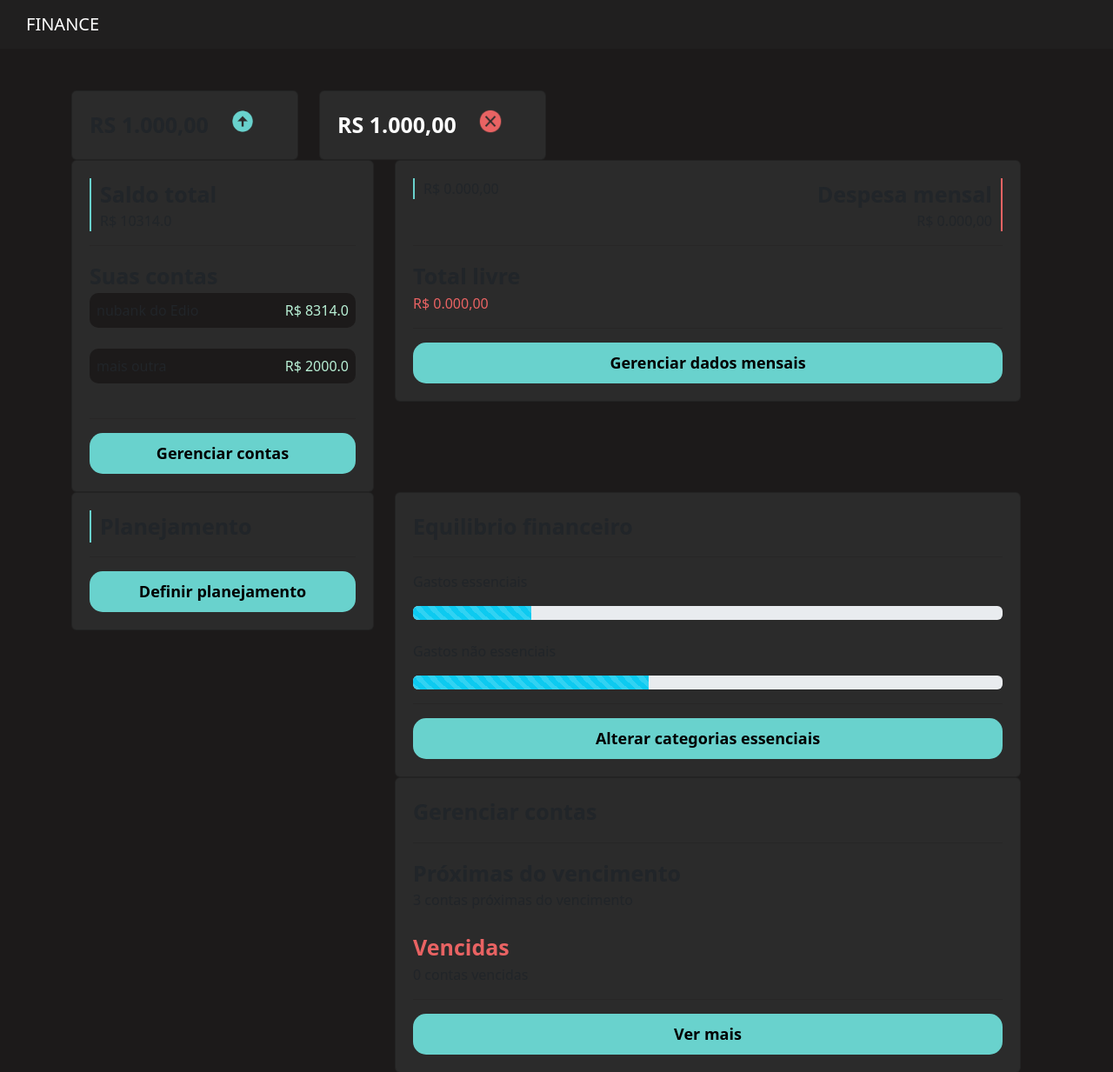
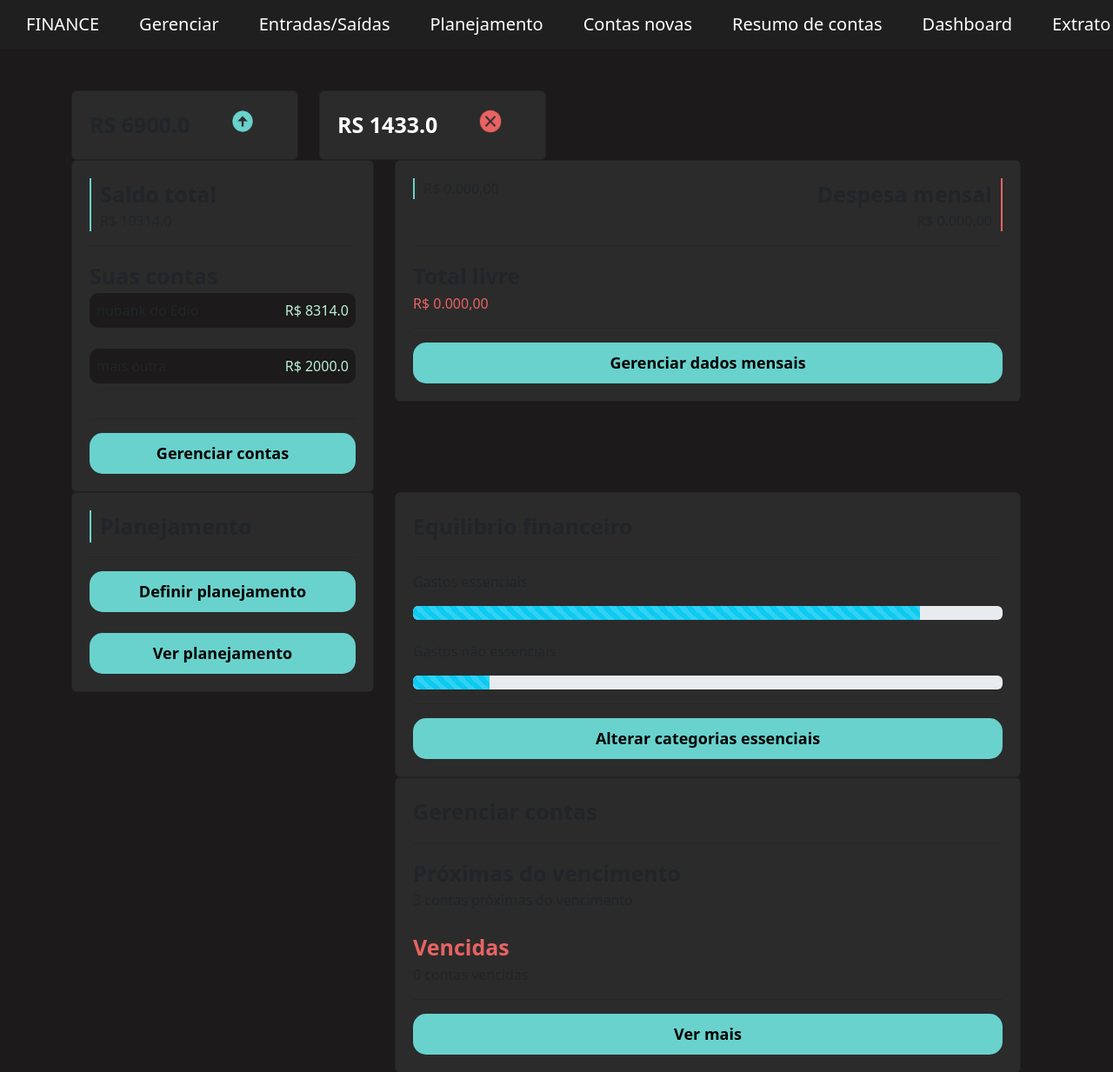
Before and after one commit to EdioHub/Finance_django, a Django app: page /perfil/home/ in a window 1280 px wide. Shown: the top 1233 px of the page at 87% size. Run offline with Django 3.2, Linux system fonts and the light colour scheme; data comes from the database, SQL or seed files in the repository; both versions use the stored data as it was after the commit.

Commit message:
versão com menu

```diff
--- a/perfil/templates/home.html
+++ b/perfil/templates/home.html
@@ -9,11 +9,11 @@
         <br>
         <div class="row">
             <div class="col-md-3">
-                <a style="text-decoration: none; color:white;" href="#">
+                <a style="text-decoration: none; color:white;" href="{% url 'novo_valor' %}">
                     <div class="card">
                         <div class="row">
                             <div class="col-md-8">
-                                <span  class="fonte-destaque">RS 1.000,00</span>
+                                <span  class="fonte-destaque">RS {{total_entradas}}</span>
                             </div>
                             <div class="col-md">
                                 <img class="icone-setas" src="{% static 'perfil/img/entradas.png' %}">
@@ -24,11 +24,11 @@
                 </a>
             </div>
             <div class="col-md-3">
-                <a style="text-decoration: none; color:white;" href="#">
+                <a style="text-decoration: none; color:white;" href="{% url 'novo_valor' %}">
                     <div class="card">
                         <div class="row">
                             <div class="col-md-8">
-                                <span  class="fonte-destaque">RS 1.000,00</span>
+                                <span  class="fonte-destaque">RS {{total_saidas}}</span>
                             </div>
                             <div class="col-md">
                                 <img class="icone-setas" src="{% static 'perfil/img/exit.png' %}">
@@ -65,7 +65,7 @@
 
                     </div>
                     <hr class="hr-borda">
-                    <a href="#" class="botao-principal">Gerenciar contas</a>
+                    <a href="{% url 'gerenciar' %}" class="botao-principal">Gerenciar contas</a>
                 </div>
 
             </div>
@@ -106,7 +106,10 @@
                         <span class="fonte-destaque">Planejamento</span>
                     </div>
                     <hr class="hr-borda">
-                    <a href="#" class="botao-principal">Definir planejamento</a>
+                    <a href="{% url "definir_planejamento" %}" class="botao-principal">Definir planejamento</a>
+                    <br>
+                    <a href="{% url "ver_planejamento" %}" class="botao-principal">Ver planejamento</a>
+
                 </div>
             </div>
             <div class="col-md-8">
@@ -116,16 +119,16 @@
 
                     <p>Gastos essenciais</p>
                     <div class="progress">
-                        <div class="progress-bar progress-bar-striped bg-info" role="progressbar" style="width: 20%" aria-valuenow="50" aria-valuemin="0" aria-valuemax="100"></div>
+                        <div class="progress-bar progress-bar-striped bg-info" role="progressbar" style="width: {{porcentual_gastos_essenciais}}%" aria-valuenow="50" aria-valuemin="0" aria-valuemax="100"></div>
                     </div>
                     <br>
                     <p>Gastos não essenciais</p>
                     <div class="progress">
-                        <div class="progress-bar progress-bar-striped bg-info" role="progressbar" style="width: 40%" aria-valuenow="50" aria-valuemin="0" aria-valuemax="100"></div>
+                        <div class="progress-bar progress-bar-striped bg-info" role="progressbar" style="width: {{porcentual_gastos_nao_essenciais}}%" aria-valuenow="50" aria-valuemin="0" aria-valuemax="100"></div>
                     </div>
 
                     <hr class="hr-borda">
-                    <a href="#" class="botao-principal">Alterar categorias essenciais</a>
+                    <a href="{% url  'gerenciar' %}" class="botao-principal">Alterar categorias essenciais</a>
 
                 </div>
             </div>
@@ -148,7 +151,7 @@
 
                     <hr class="hr-borda">
 
-                    <a href="#" class="botao-principal">Ver mais</a>
+                    <a href="{% url 'ver_contas' %}" class="botao-principal">Ver mais</a>
 
                 </div>
             </div>stylesheet
--- a/perfil/urls.py
+++ b/perfil/urls.py
@@ -6,5 +6,6 @@ urlpatterns = [
     path('cadastrar_banco/' ,views.cadastrar_banco, name = 'cadastrar_banco'),
     path('deletar_banco/<int:id>', views.deletar_banco, name = 'deletar_banco'),
     path('cadastrar_categoria/', views.cadastrar_categoria, name = 'cadastrar_categoria'),
-    path('update_categoria/<int:id>', views.update_categoria, name = 'update_categoria')
+    path('update_categoria/<int:id>', views.update_categoria, name = 'update_categoria'),
+    path('dashboard/', views.dashboard, name = 'dashboard')
 ]
--- a/perfil/utils.py
+++ b/perfil/utils.py
@@ -1,5 +1,23 @@
+from extrato.models import Valores
+from datetime import datetime
+
 def calcula_total(obj, campo):
     total = 0
     for i in obj:
         total += getattr(i, campo)
     return total
+
+def calcula_equilibrio_financeiro():
+    gastos_essenciais = Valores.objects.filter(data__month = datetime.now().month).filter(tipo = 'S').filter(categoria__essencial=True)
+    gastos_nao_essenciais = Valores.objects.filter(data__month = datetime.now().month).filter(tipo = 'S').filter(categoria__essencial=False)
+    total_gastos_essenciais = calcula_total(gastos_essenciais, 'valor')
+    total_gastos_nao_essenciais = calcula_total(gastos_nao_essenciais, 'valor')
+    total = total_gastos_essenciais + total_gastos_nao_essenciais
+
+    try:
+        porcentual_gastos_essenciais = total_gastos_essenciais * 100 / total
+        porcentual_gastos_nao_essenciais = total_gastos_nao_essenciais * 100 / total
+        return porcentual_gastos_essenciais, porcentual_gastos_nao_essenciais
+    except:
+        return 0, 0
+    #print(total_gastos_essenciais)
--- a/perfil/views.py
+++ b/perfil/views.py
@@ -4,17 +4,36 @@ from .models import Conta ,Categoria
 from django.contrib import messages
 from django.contrib.messages import constants
 from django.db.models import Sum
-from .utils import  calcula_total
+from .utils import  calcula_total, calcula_equilibrio_financeiro
+from extrato.models import Valores
+from datetime import datetime
 # Create your views here.
 
 
 def home(request):
     #return HttpResponse('estou na home')
+    valores =Valores.objects.filter(data__month = datetime.now().month)
     contas = Conta.objects.all()
+    entradas = valores.filter(tipo = 'E')
+    saidas = valores.filter(tipo = 'S')
+
+    total_entradas = calcula_total(entradas,'valor')
+    total_saidas =calcula_total(saidas,'valor')
 
     total_contas = calcula_total(contas, 'valor')
     #total_contas = contas.aggregate(Sum('valor'))['valor__sum']
-    return render(request, 'home.html', {'contas' : contas, 'total_contas' : total_contas})
+    #calcula_equilibrio_financeiro()
+
+    porcentual_gastos_essenciais,porcentual_gastos_nao_essenciais = calcula_equilibrio_financeiro()
+    #print(porcentual_gastos_essenciais,porcentual_gastos_nao_essenciais )
+    #contest
+    return render(request, 'home.html', {'contas' : contas,
+                                          'total_contas' : total_contas,
+                                          'total_entradas': total_entradas,
+                                          'total_saidas': total_saidas,
+                                          'porcentual_gastos_essenciais': int(porcentual_gastos_essenciais),
+                                          'porcentual_gastos_nao_essenciais': int(porcentual_gastos_nao_essenciais)
+                                          })
 
 def gerenciar(request):
     contas = Conta.objects.all()
@@ -84,3 +103,25 @@ def update_categoria(request,id):
     categoria.essencial = not categoria.essencial
     categoria.save()
     return redirect('/perfil/gerenciar/')
+
+def dashboard(request):
+    dados = {}
+
+    categorias = Categoria.objects.all()
+    for categoria in categorias:
+        #print(categoria)
+        total = 0
+        valores = Valores.objects.filter(categoria = categoria)
+        #print(f'{categoria} -> {valores}')
+        for v in valores:
+            total = + v.valor
+
+        dados[categoria.categoria] = total
+
+        #print(f'{categoria} -> {total}')
+    print(dados)
+
+
+
+    return render(request,'dashboard.html',{'labels': list(dados.keys()),
+                                            'values': list(dados.values()) })
--- a/planejamento/urls.py
+++ b/planejamento/urls.py
@@ -4,5 +4,5 @@ from . import views
 urlpatterns = [
     path('definir_planejamento/', views.definir_planejamento, name="definir_planejamento"),
     path('update_valor_categoria/<int:id>', views.update_valor_categoria, name="update_valor_categoria"),
-     path('ver_planejamento/', views.ver_planejamento, name="ver_planejamento")
+    path('ver_planejamento/', views.ver_planejamento, name="ver_planejamento")
 ]
--- a/templates/bases/base.html
+++ b/templates/bases/base.html
@@ -15,8 +15,18 @@
   </head>
   <body>
     <nav class="navbar navbar-expand-lg navbar-dark" style="background-color: #201F1F;">
-        <a class="navbar-brand" style="margin-left: 30px" href="">FINANCE</a>
+        <a class="navbar-brand" style="margin-left: 30px" href=" {% url 'home' %}">FINANCE</a>
+        <a class="navbar-brand" style="margin-left: 30px" href=" {% url 'gerenciar' %}">Gerenciar</a>
+        <a class="navbar-brand" style="margin-left: 30px" href=" {% url 'novo_valor' %}">Entradas/Saídas</a>
+        <a class="navbar-brand" style="margin-left: 30px" href=" {% url 'definir_planejamento' %}">Planejamento</a>
+        <a class="navbar-brand" style="margin-left: 30px" href=" {% url 'definir_contas' %}">Contas novas</a>
+        <a class="navbar-brand" style="margin-left: 30px" href=" {% url 'ver_contas' %}">Resumo de contas</a>
+        <a class="navbar-brand" style="margin-left: 30px" href=" {% url 'dashboard' %}">Dashboard</a>
+        <a class="navbar-brand" style="margin-left: 30px" href=" {% url 'view_extrato' %}">Extrato</a>
+
+
     </nav>
+
     {% block 'body' %}{% endblock %}
     <script src="https://cdn.jsdelivr.net/npm/bootstrap@5.3.0-alpha1/dist/js/bootstrap.bundle.min.js"></script>
   </body>
```
Also changed, not shown: perfil/templates/dashboard.html (added, +52 -0 lines), perfil/templates/gerenciar.html (+12 -2 lines), db.sqlite3.
